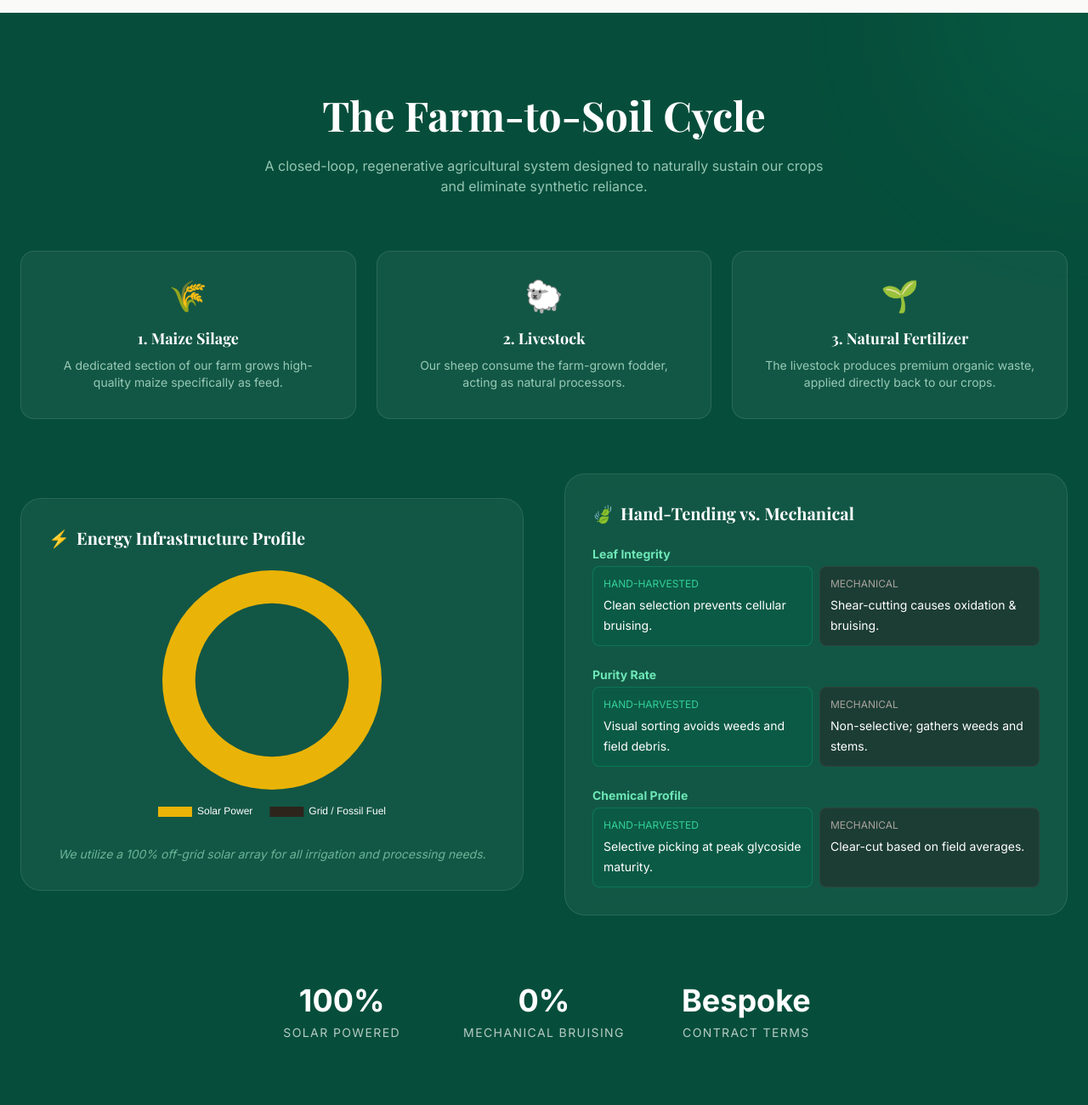
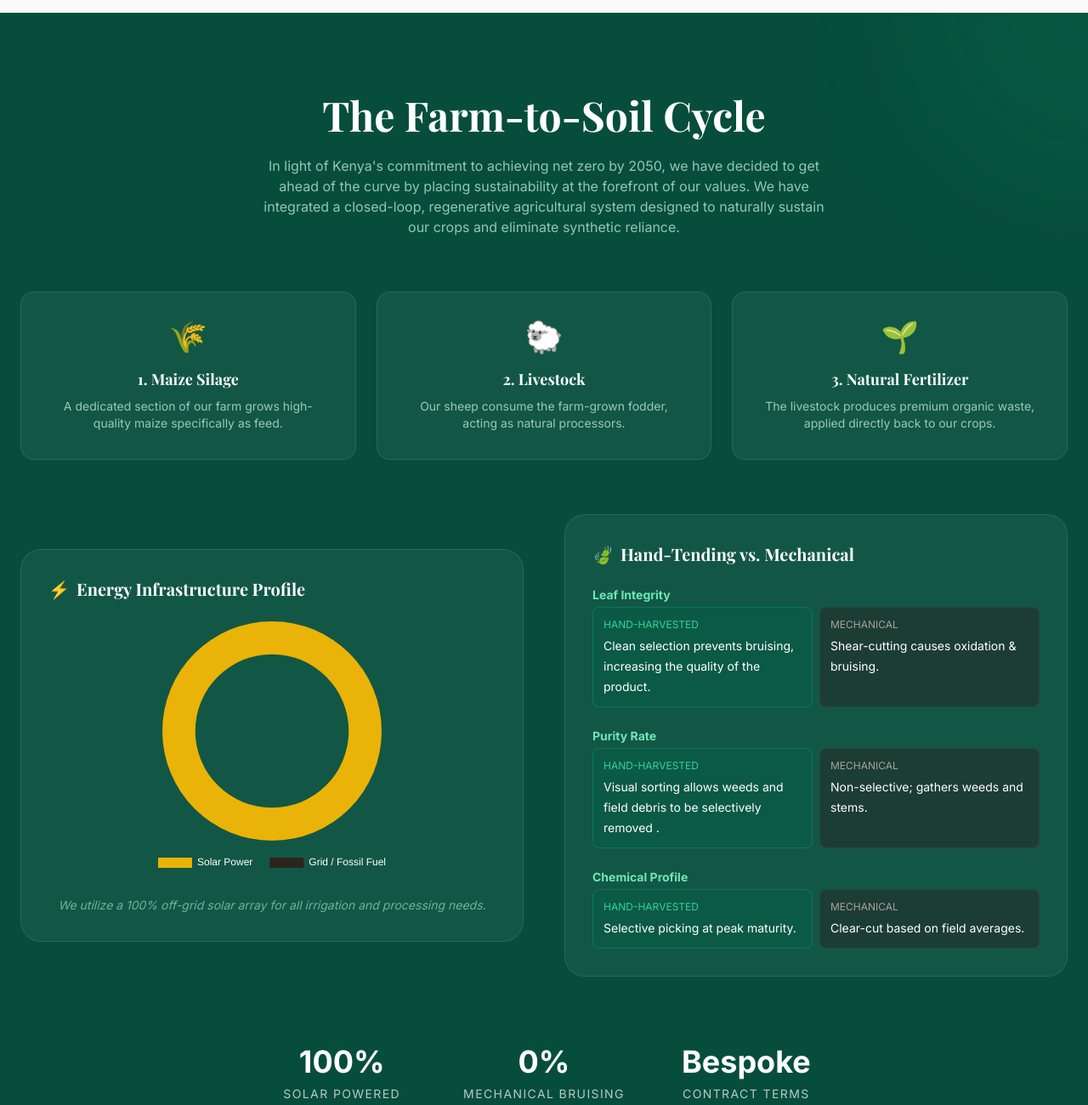
Before and after one commit to Monkeybars1997/Taji-Glen-Farms, a plain HTML site: page index.html in a window 1280 px wide. Shown: the part 2335-3635 px from the top of the page at 85% size. Drawn offline with nearby package versions, Linux system fonts and the light colour scheme.

Commit message:
Revise content for clarity and focus on sustainability
Updated text to emphasize quality and sustainability in agriculture.

```diff
--- a/index.html
+++ b/index.html
@@ -158,14 +158,13 @@
                             Great agriculture isn't just about volume; it's about attention to detail. Founded in the fertile soils of Mwea, we believe that the highest quality crops require a bespoke approach.
                         </p>
                         <p class="text-lg leading-relaxed text-stone-700">
-                            While the industry rushes toward heavy machinery, we rely on dedicated, hand-cultivated care to ensure maximum leaf integrity and plant health.
+                            As the industry rushes toward heavy machinery, it often sacrifices quality for quantity. We rely on dedicated, hand-cultivated care to ensure maximum leaf integrity and plant health guaranteeing you a premium product every time.
                         </p>
                     </div>
 
                     <div id="content-methods" class="hidden space-y-6">
                         <p class="text-lg leading-relaxed text-stone-700">
-                            Our "Raw Manpower" approach is a deliberate quality choice. By inspecting every plant daily, we catch pests earlier and harvest at the exact moment of peak potency.
-                        </p>
+                            Our 'hand picked' approach is a deliberate quality choice allowing for highly selective harvesting which ensures that the harvest of each plant happens at its peak potency.
                         <ul class="space-y-3">
                             <li class="flex items-center space-x-3">
                                 <span class="w-2 h-2 bg-emerald-600 rounded-full"></span>
@@ -238,7 +237,7 @@
         <div class="max-w-7xl mx-auto px-6 relative">
             <div class="text-center mb-16">
                 <h2 class="text-4xl md:text-5xl mb-6">The Farm-to-Soil Cycle</h2>
-                <p class="text-emerald-100/70 max-w-2xl mx-auto">A closed-loop, regenerative agricultural system designed to naturally sustain our crops and eliminate synthetic reliance.</p>
+                <p class="text-emerald-100/70 max-w-2xl mx-auto">In light of Kenya's commitment to achieving net zero by 2050, we have decided to get ahead of the curve by placing sustainability at the forefront of our values. We have integrated a closed-loop, regenerative agricultural system designed to naturally sustain our crops and eliminate synthetic reliance.</p>
             </div>
 
             <!-- Circular Economy Grid -->
@@ -286,7 +285,7 @@
                             <div class="flex flex-col sm:flex-row gap-2">
                                 <div class="flex-1 bg-emerald-800/50 p-3 rounded-lg border border-emerald-500/30">
                                     <span class="block text-xs uppercase text-emerald-400 mb-1">Hand-Harvested</span>
-                                    <span class="text-sm">Clean selection prevents cellular bruising.</span>
+                                    <span class="text-sm">Clean selection prevents bruising, increasing the quality of the product.</span>
                                 </div>
                                 <div class="flex-1 bg-stone-800/50 p-3 rounded-lg border border-stone-600/30">
                                     <span class="block text-xs uppercase text-stone-400 mb-1">Mechanical</span>
@@ -302,7 +301,7 @@
                             <div class="flex flex-col sm:flex-row gap-2">
                                 <div class="flex-1 bg-emerald-800/50 p-3 rounded-lg border border-emerald-500/30">
                                     <span class="block text-xs uppercase text-emerald-400 mb-1">Hand-Harvested</span>
-                                    <span class="text-sm">Visual sorting avoids weeds and field debris.</span>
+                                    <span class="text-sm">Visual sorting allows weeds and field debris to be selectively removed .</span>
                                 </div>
                                 <div class="flex-1 bg-stone-800/50 p-3 rounded-lg border border-stone-600/30">
                                     <span class="block text-xs uppercase text-stone-400 mb-1">Mechanical</span>
@@ -318,7 +317,7 @@
                             <div class="flex flex-col sm:flex-row gap-2">
                                 <div class="flex-1 bg-emerald-800/50 p-3 rounded-lg border border-emerald-500/30">
                                     <span class="block text-xs uppercase text-emerald-400 mb-1">Hand-Harvested</span>
-                                    <span class="text-sm">Selective picking at peak glycoside maturity.</span>
+                                    <span class="text-sm">Selective picking at peak maturity.</span>
                                 </div>
                                 <div class="flex-1 bg-stone-800/50 p-3 rounded-lg border border-stone-600/30">
                                     <span class="block text-xs uppercase text-stone-400 mb-1">Mechanical</span>
```
